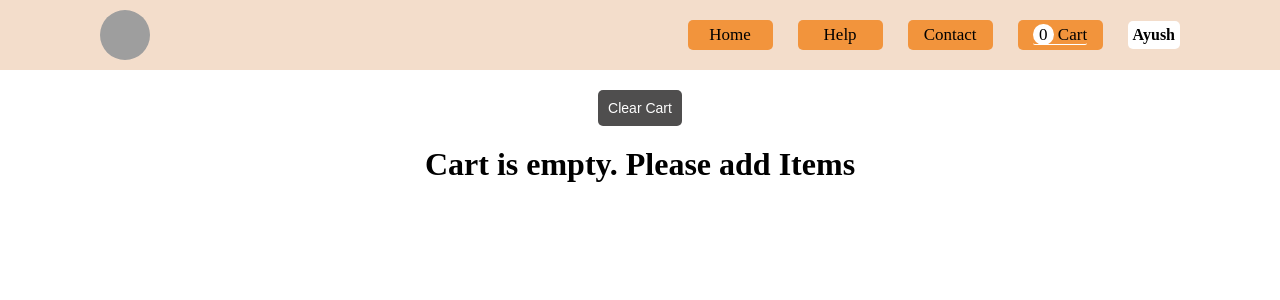
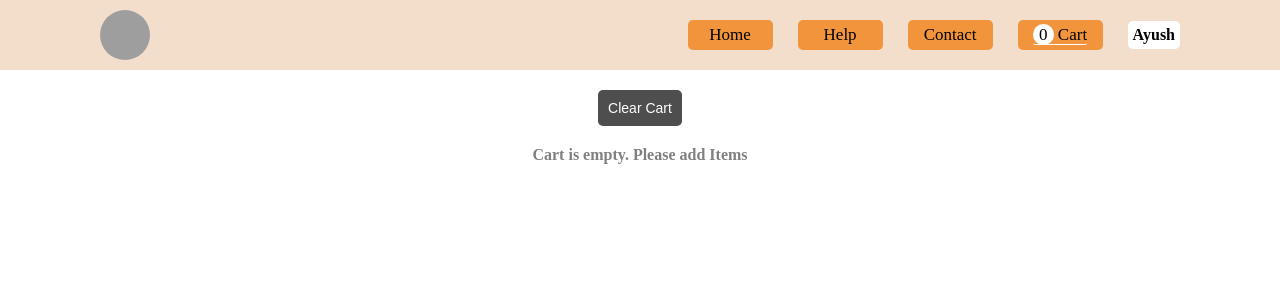
Before and after one commit to ayushdev351/FoodEase, a React (Vite) app in the folder Client/: page /cart in a window 1280 px wide. Shown: the top 300 px of the page. Built offline with nearby package versions, Linux system fonts and the light colour scheme; grey boxes are pictures that could not be loaded.

Commit message:
Removing logs

```diff
--- a/Client/components/Body.js
+++ b/Client/components/Body.js
@@ -59,7 +59,7 @@ const Body = () => {
     const fetchData = async() => {
         const data = await fetch(RES_API_URL);
         const jsonData = await data.json();
-        console.log(jsonData?.data?.cards[5]?.card?.card?.gridElements?.infoWithStyle?.restaurants)
+        // console.log(jsonData?.data?.cards[5]?.card?.card?.gridElements?.infoWithStyle?.restaurants)
         setResList(jsonData?.data?.cards[5]?.card?.card?.gridElements?.infoWithStyle?.restaurants);
         setFilterList(jsonData?.data?.cards[5]?.card?.card?.gridElements?.infoWithStyle?.restaurants);
     }
--- a/Client/components/Cart.js
+++ b/Client/components/Cart.js
@@ -5,7 +5,7 @@ import ResPageDish from "./ResPageDish";
 const Cart = () => {
 
     const cartItems = useSelector((store) => store.cart.items);
-    console.log(cartItems);
+    // console.log(cartItems);
 
     const dispatch = useDispatch();
     const handleClick = () => {
@@ -25,7 +25,7 @@ const Cart = () => {
                     }
                 </div>
                 :
-                <h1>Cart is empty. Please add Items</h1>
+                <h4 style = {{"color" : "gray"}}>Cart is empty. Please add Items</h4>
             }
         </div>
     )
--- a/Client/components/Header.js
+++ b/Client/components/Header.js
@@ -9,7 +9,7 @@ const Header = () => {
     const {userName} = useContext(userContext);
     // Subscribed to cartSlice
     const cartItems = useSelector((store) => store.cart.items)
-    console.log(cartItems)
+    // console.log(cartItems)
     return(
         <div className="header">
             <img className="logo" src={LOGO_URL} alt="logo"/>
--- a/Client/components/Restaurant.js
+++ b/Client/components/Restaurant.js
@@ -16,7 +16,7 @@ const Restaurant = () => {
     const {name, avgRating, totalRatingsString, locality, cuisines, areaName} = dishData?.data?.cards[0]?.card?.card?.info;
     const catCards = dishData?.data?.cards[2]?.groupedCard?.cardGroupMap?.REGULAR?.cards.filter((cards) => cards?.card?.card?.["@type"] === "type.googleapis.com/swiggy.presentation.food.v2.ItemCategory");
 
-    console.log(catCards)
+    // console.log(catCards)
     return(
         <div>
             <RestaurantPageHead name = {name} rating = {avgRating} ratingCount = {totalRatingsString} area = {locality + ", " + areaName} cuisines = {cuisines.join(", ")}/>
```
